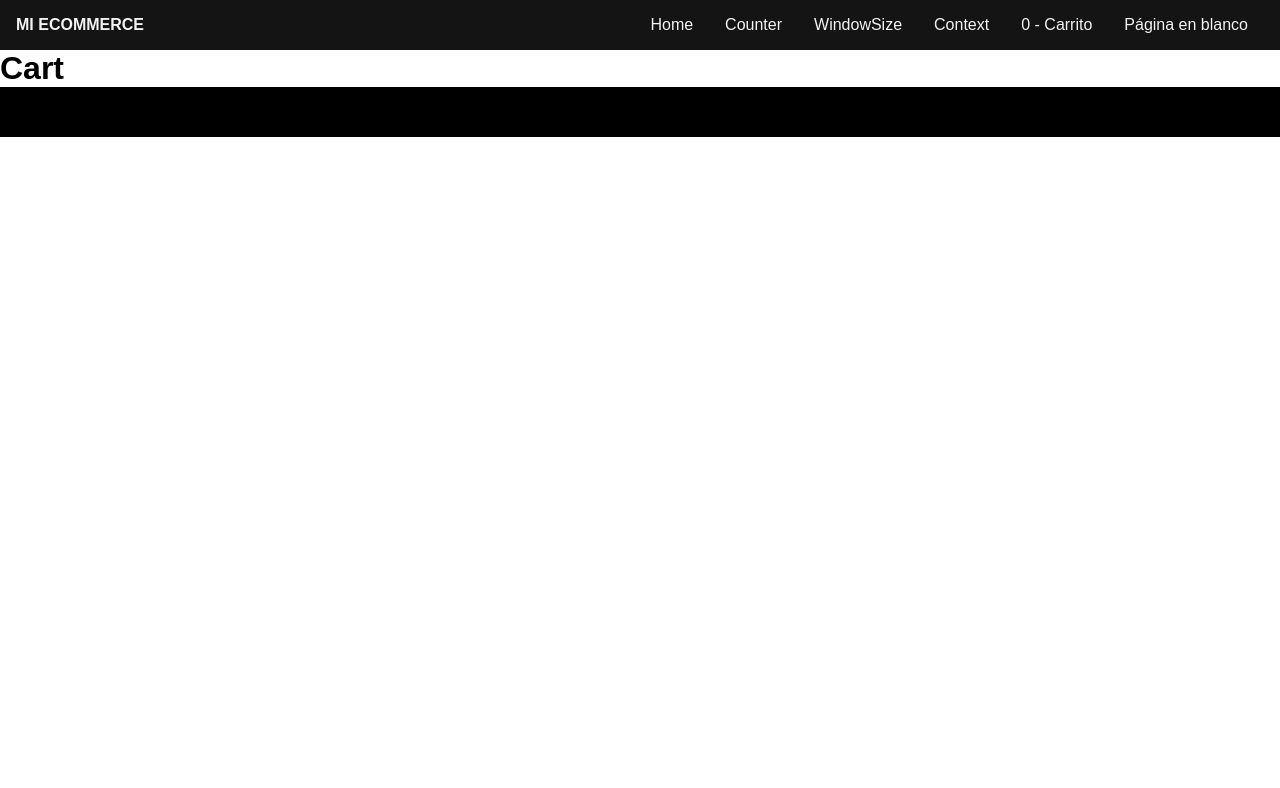
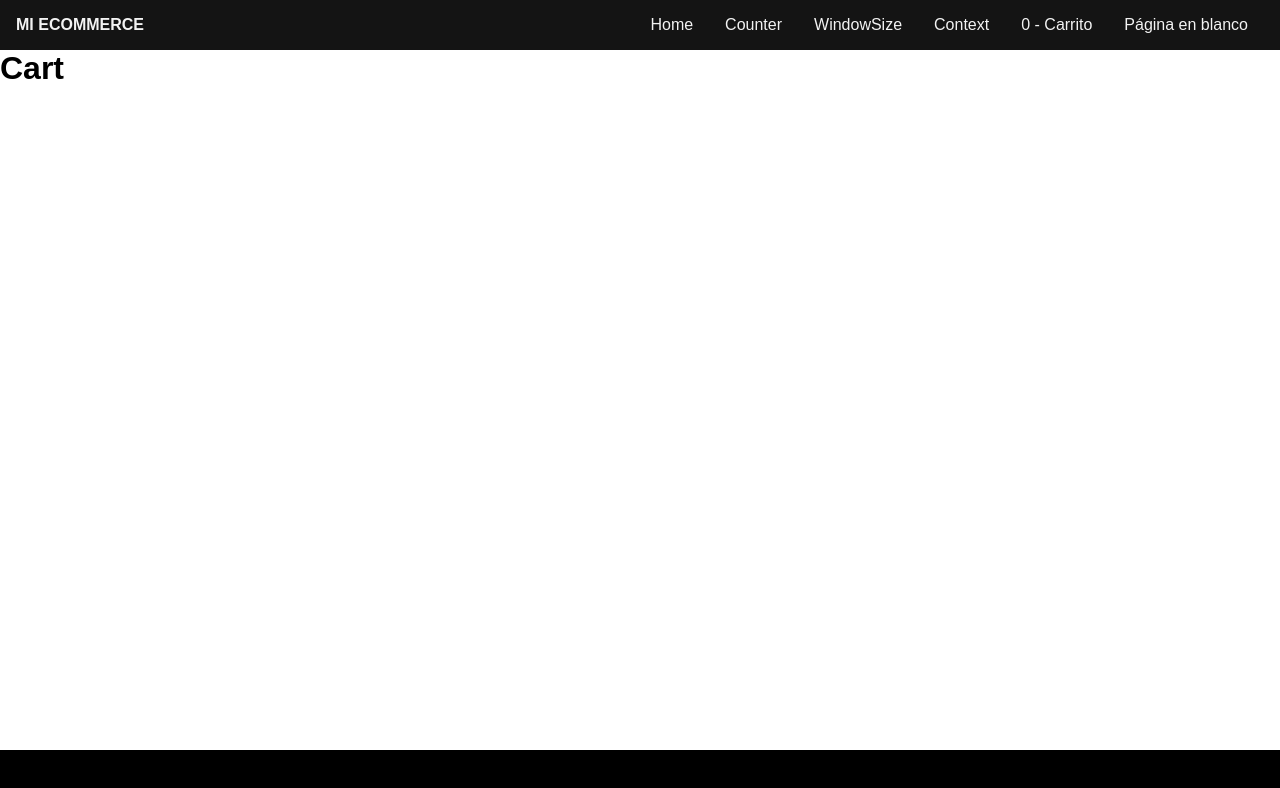
Before and after one commit to FabriBorgobello/coderhouse-16940, a React (Create React App) app: page /cart in a window 1280 px wide. Shown: the top 788 px of the page. Built offline with nearby package versions, Linux system fonts and the light colour scheme.

Commit message:
Elimar componentes no usados

```diff
--- a/src/App.jsx
+++ b/src/App.jsx
@@ -11,9 +11,11 @@ import Footer from "./components/Footer/Footer";
 import Context from "./pages/Context";
 import Cart from "./pages/Cart";
 import BlankPage from "./pages/BlankPage";
+import { CartProvider } from "./context/CartContext";
 
 const App = () => {
   return (
+    <CartProvider>
       <BrowserRouter>
         <NavBar />
         <Switch>
@@ -29,6 +31,7 @@ const App = () => {
         </Switch>
         <Footer />
       </BrowserRouter>
+    </CartProvider>
   );
 };
 
--- a/src/components/ButtonClickCounter.js
+++ /dev/null
@@ -1,4 +0,0 @@
-const ButtonClickCounter = ({ otraCosa }) => {
-  return <button onClick={(e) => otraCosa(e, "Hola hola desde el hijo")}>Sumar</button>;
-};
-export default ButtonClickCounter;
--- a/src/index.js
+++ b/src/index.js
@@ -1,13 +1,10 @@
 import React from "react";
 import ReactDOM from "react-dom";
 import App from "./App";
-import { CartProvider } from "./context/CartContext";
 
 ReactDOM.render(
   <React.StrictMode>
-    <CartProvider>
-      <App />
-    </CartProvider>
+    <App />
   </React.StrictMode>,
   document.getElementById("root")
 );
--- a/src/pages/Cart.jsx
+++ b/src/pages/Cart.jsx
@@ -1,6 +1,6 @@
 const Cart = () => {
   return (
-    <div>
+    <div style={{ minHeight: "calc(100vh - 100px)" }}>
       <h1>Cart</h1>
     </div>
   );
--- a/src/pages/Counter.jsx
+++ b/src/pages/Counter.jsx
@@ -5,8 +5,7 @@ import ClickCounter from "../components/ClickCounter/ClickCounter";
 const Counter = () => {
   const [counter, setCounter] = React.useState(0);
 
-  const handleClick = (e, saludito) => {
-    console.log(e, saludito);
+  const handleClick = () => {
     setCounter((prevState) => prevState + 1);
   };
 
@@ -14,7 +13,7 @@ const Counter = () => {
     <div style={{ minHeight: "calc(100vh - 100px)" }}>
       <h1>Contador</h1>
       <ClickCounter counter={counter} />
-      <ButtonClickCounter otraCosa={handleClick} />
+      <button onClick={handleClick}>Sumar</button>
     </div>
   );
 };
```
Also changed, not shown: src/components/Desafio.jsx (added). Lines whose indentation alone changed are shown as unchanged.
